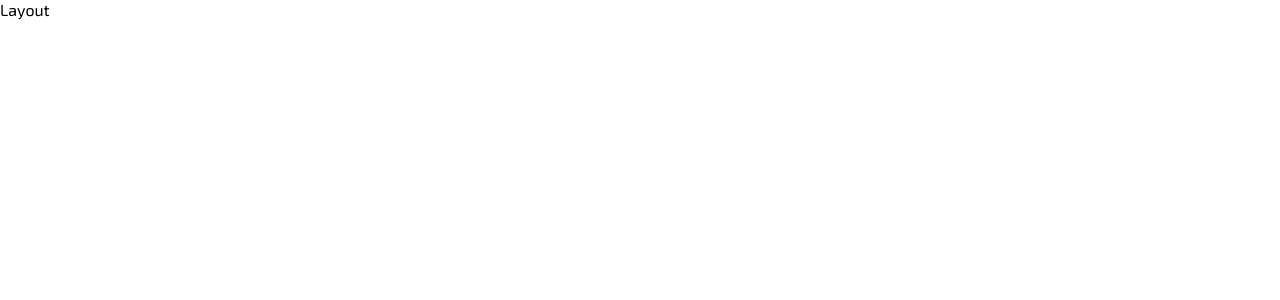
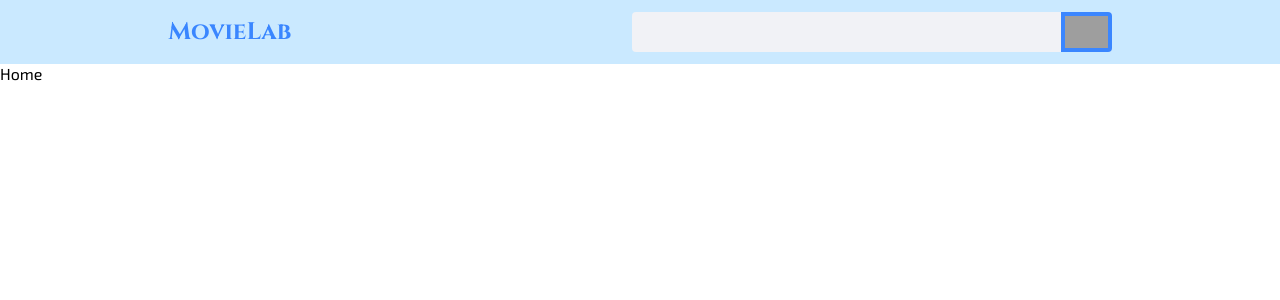
Before and after one commit to IM-Suryakant-Kumar/movie-lab, a React (Vite) app: page / in a window 1280 px wide. Shown: the top 300 px of the page. Built offline with nearby package versions, Linux system fonts and the light colour scheme; grey boxes are pictures that could not be loaded.

Commit message:
feat: implemented Navbar and SearchBar component

```diff
--- /dev/null
+++ b/src/components/Layout.jsx
@@ -0,0 +1,11 @@
+import { Outlet } from "react-router-dom";
+import { Navbar } from ".";
+
+export const Layout = () => {
+	return (
+		<>
+			<Navbar />
+			<Outlet />
+		</>
+	);
+};
--- a/src/components/Layout/Layout.jsx
+++ /dev/null
@@ -1,5 +0,0 @@
-export const Layout = () => {
-  return (
-    <div>Layout</div>
-  )
-}
--- /dev/null
+++ b/src/components/Navbar/Navbar.jsx
@@ -0,0 +1,11 @@
+import { Header, Logo } from "./navbar.css";
+import { SearchBar } from "..";
+
+export const Navbar = () => {
+	return (
+		<Header>
+			<Logo>MovieLab</Logo>
+			<SearchBar />
+		</Header>
+	);
+};
--- /dev/null
+++ b/src/components/Navbar/navbar.css.tsx
@@ -0,0 +1,20 @@
+import styled from "styled-components";
+
+export const Header = styled.header`
+	height: 4rem;
+	display: flex;
+	justify-content: space-around;
+	align-items: center;
+	gap: 0.25em;
+	background: var(--color-secondary);
+`;
+
+export const Logo = styled.h1`
+	font-family: var(--font-cinzel);
+	font-size: large;
+	color: var(--color-logo);
+
+	@media screen and (min-width: 768px) {
+		font-size: x-large;
+	}
+`;
--- /dev/null
+++ b/src/components/SearchBar/SearchBar.jsx
@@ -0,0 +1,10 @@
+import { Container, Input, SearchIcon } from "./searchBar.css";
+
+export const SearchBar = () => {
+	return (
+		<Container>
+			<Input />
+			<SearchIcon />
+		</Container>
+	);
+};
--- /dev/null
+++ b/src/components/SearchBar/searchBar.css.jsx
@@ -0,0 +1,43 @@
+import styled from "styled-components";
+
+export const Container = styled.div`
+	width: 60%;
+	max-width: 30rem;
+	height: 2rem;
+	display: flex;
+	align-items: center;
+	background: #f1f2f6;
+	border-radius: 0.25em;
+
+	@media screen and (min-width: 768px) {
+		height: 2.5rem;
+	}
+`;
+
+export const Input = styled.input.attrs({
+  type: "text",
+})`
+	margin: 1em;
+	width: calc(100% - 1.5rem);
+	outline: none;
+	border: none;
+	background: #f1f2f6;
+`;
+
+export const SearchIcon = styled.img.attrs({
+	src: "https://img.icons8.com/?size=100&id=XU3XKgdpT0qG&format=png&color=ebf2fa",
+	alt: "search icon",
+})`
+	height: 2rem;
+  padding: 0.25em;
+	background: var(--color-logo);
+  color: var(--color-primary);
+	display: flex;
+	justify-content: center;
+	align-items: center;
+  border-radius: 0 0.25em 0.25em 0;
+
+  @media screen and (min-width: 768px) {
+		height: 2.5rem;
+	}
+`;
--- a/src/components/index.js
+++ b/src/components/index.js
@@ -1 +1,3 @@
-export * from "./Layout/Layout";
+export * from "./Layout";
+export * from "./Navbar/Navbar";
+export * from "./SearchBar/SearchBar";
--- a/src/pages/Home/Home.jsx
+++ b/src/pages/Home/Home.jsx
@@ -1,5 +1,5 @@
 export const Home = () => {
   return (
-    <div>Home</div>
+    <>Home</>
   )
 }
```
Also changed, not shown: 1 other file (tests, documents, lock files or other folders).
